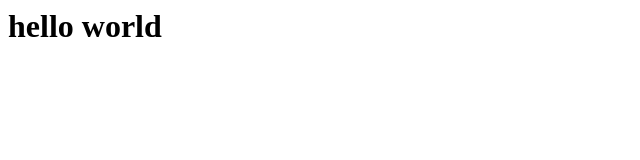
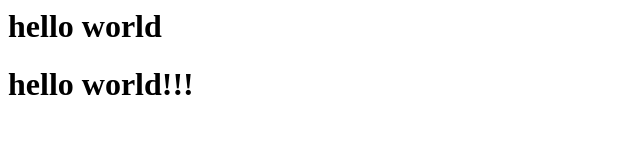
Before and after one commit to fuka0822/fuka0822.github.io, a plain HTML site: page index.html in a window 1280 px wide. Shown: the whole page, without its empty margins (0-640 px from the left). Drawn offline with Linux system fonts and the light colour scheme.

Commit message:
!!!追加

```diff
--- a/index.html
+++ b/index.html
@@ -1 +1,2 @@
 <h1>hello world</h1>
+<h1>hello world!!!</h1>
```
